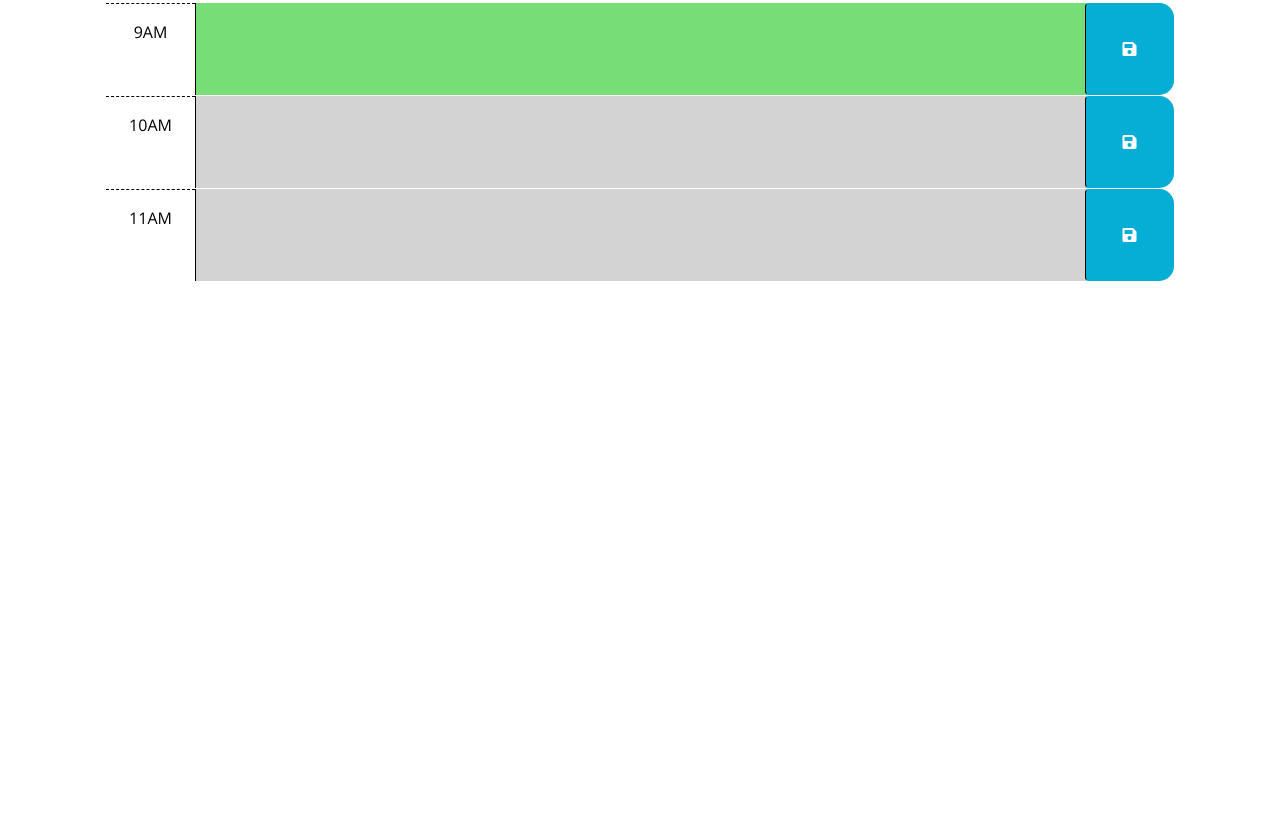
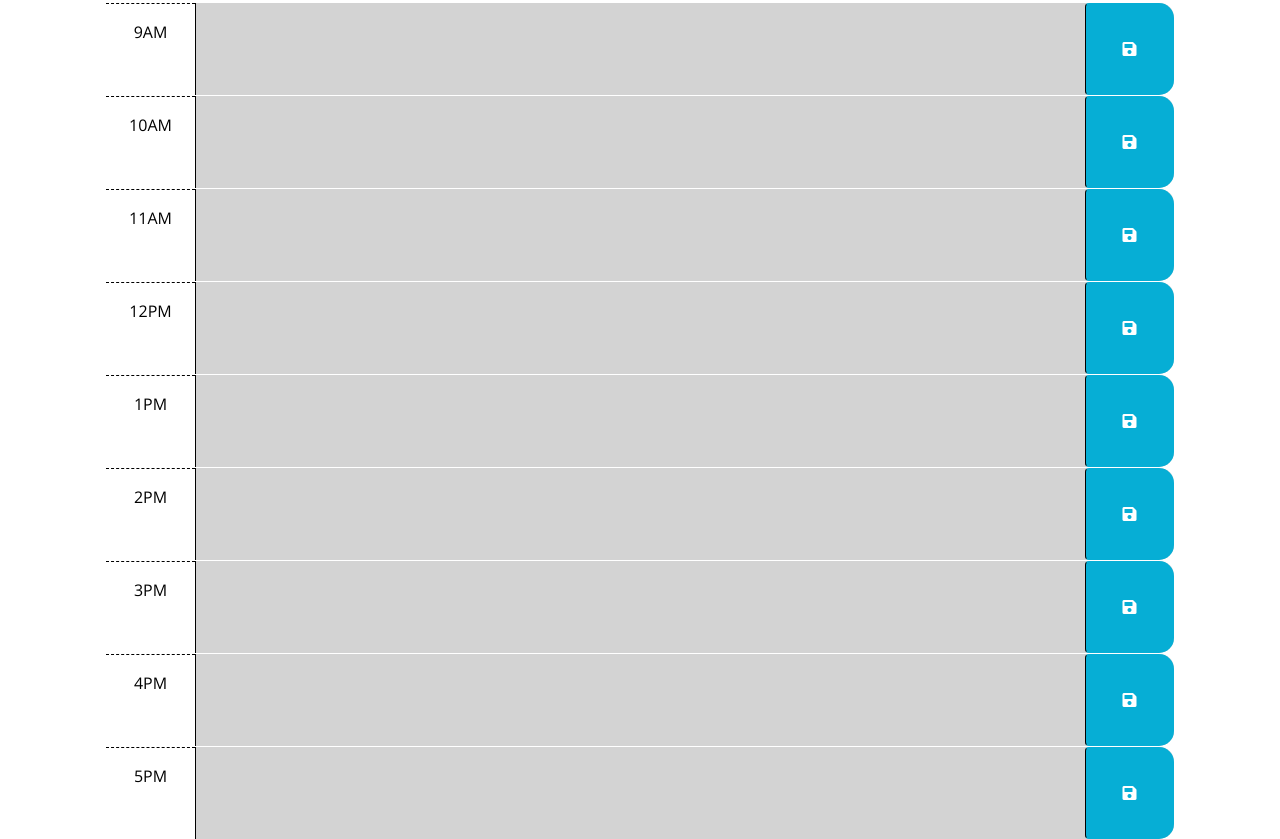
Before and after one commit to 1nscape/Work-day-schedule, a plain HTML site: page Develop/index.html in a window 1280 px wide. Shown: the part 294-1133 px from the top of the page. Before the commit the page ends 800 px from the top, so only its background shows below. Drawn offline with nearby package versions, Linux system fonts and the light colour scheme.

Commit message:
Local storage get item is now functional, when refreshed the textinput appears on the schedule. Added more time slots as well.

```diff
--- a/Develop/index.html
+++ b/Develop/index.html
@@ -43,7 +43,7 @@
 
       <!-- Example of a past time block. The "past" class adds a gray background color. -->
       <div id="hour-9" class="row time-block past">
-        <div class="col-2 col-md-1 hour text-center py-3">9AM</div>
+        <div class="col-2 col-md-1 hour text-center py-3" data-hour="9">9AM</div>
         <textarea class="col-8 col-md-10 description" rows="3"> </textarea>
         <button class="btn saveBtn col-2 col-md-1" aria-label="save">
           <i class="fas fa-save" aria-hidden="true"></i>
@@ -61,12 +61,62 @@
 
       <!-- Example of a future time block. The "future" class adds a green background color. -->
       <div id="hour-11" class="row time-block future">
-        <div class="col-2 col-md-1 hour text-center py-3" data-hour>11AM</div>
+        <div class="col-2 col-md-1 hour text-center py-3" data-hour="11">11AM</div>
         <textarea class="col-8 col-md-10 description" rows="3"> </textarea>
         <button class="btn saveBtn col-2 col-md-1" aria-label="save">
           <i class="fas fa-save" aria-hidden="true"></i>
         </button>
       </div>
+
+      <div id="hour-12" class="row time-block future">
+        <div class="col-2 col-md-1 hour text-center py-3" data-hour="12">12PM</div>
+        <textarea class="col-8 col-md-10 description" rows="3"> </textarea>
+        <button class="btn saveBtn col-2 col-md-1" aria-label="save">
+          <i class="fas fa-save" aria-hidden="true"></i>
+        </button>
+      </div>
+
+      <div id="hour-13" class="row time-block future">
+        <div class="col-2 col-md-1 hour text-center py-3" data-hour="13">1PM</div>
+        <textarea class="col-8 col-md-10 description" rows="3"> </textarea>
+        <button class="btn saveBtn col-2 col-md-1" aria-label="save">
+          <i class="fas fa-save" aria-hidden="true"></i>
+        </button>
+      </div>
+
+      <div id="hour-14" class="row time-block future">
+        <div class="col-2 col-md-1 hour text-center py-3" data-hour="14">2PM</div>
+        <textarea class="col-8 col-md-10 description" rows="3"> </textarea>
+        <button class="btn saveBtn col-2 col-md-1" aria-label="save">
+          <i class="fas fa-save" aria-hidden="true"></i>
+        </button>
+      </div>
+
+      <div id="hour-15" class="row time-block future">
+        <div class="col-2 col-md-1 hour text-center py-3" data-hour="15">3PM</div>
+        <textarea class="col-8 col-md-10 description" rows="3"> </textarea>
+        <button class="btn saveBtn col-2 col-md-1" aria-label="save">
+          <i class="fas fa-save" aria-hidden="true"></i>
+        </button>
+      </div>
+
+      <div id="hour-16" class="row time-block future">
+        <div class="col-2 col-md-1 hour text-center py-3" data-hour="16">4PM</div>
+        <textarea class="col-8 col-md-10 description" rows="3"> </textarea>
+        <button class="btn saveBtn col-2 col-md-1" aria-label="save">
+          <i class="fas fa-save" aria-hidden="true"></i>
+        </button>
+      </div>
+
+      <div id="hour-17" class="row time-block future">
+        <div class="col-2 col-md-1 hour text-center py-3" data-hour="17">5PM</div>
+        <textarea class="col-8 col-md-10 description" rows="3"> </textarea>
+        <button class="btn saveBtn col-2 col-md-1" aria-label="save">
+          <i class="fas fa-save" aria-hidden="true"></i>
+        </button>
+      </div>
+
+
 
     <script src="https://code.jquery.com/jquery-3.4.1.min.js"></script>
     <script
--- a/Develop/script.js
+++ b/Develop/script.js
@@ -2,23 +2,24 @@
 // the code isn't run until the browser has finished rendering all the elements
 // in the html.
 
+
+
+
 var today = dayjs();
 $('#specificdate').text(today.format('dddd, MMM YYYY'));
+
 
 $('.saveBtn').on('click', function () {
   var sibling = $(this).prev().val();
   console.log(sibling)
   var parent = $(this).parent().attr('id');
-
+  console.log(parent)
   localStorage.setItem(parent, sibling);
-
 })
 
 function timeNow() {
   var blockTime = $('.hour')
-  console.log(blockTime);
   var currentTime = dayjs();
-  console.log(currentTime.$H);
 
   for (let index = 0; index < blockTime.length; index++) {
     if (blockTime[index].dataset.hour < currentTime.$H) {
@@ -40,6 +41,15 @@ function timeNow() {
     }
 
   }
+  $('#hour-9 .description').val(localStorage.getItem('hour-9'));
+  $('#hour-10 .description').val(localStorage.getItem('hour-10'));
+  $('#hour-11 .description').val(localStorage.getItem('hour-11'));
+  $('#hour-12 .description').val(localStorage.getItem('hour-12'));
+  $('#hour-13 .description').val(localStorage.getItem('hour-13'));
+  $('#hour-14 .description').val(localStorage.getItem('hour-14'));
+  $('#hour-15 .description').val(localStorage.getItem('hour-15'));
+  $('#hour-16 .description').val(localStorage.getItem('hour-16'));
+  $('#hour-17 .description').val(localStorage.getItem('hour-17'));
 
 }
 timeNow();
@@ -54,7 +64,14 @@ timeNow();
 
 
 
-$(function () {
+
+
+
+
+
+
+
+
   // TODO: Add a listener for click events on the save button. This code should
   // use the id in the containing time-block as a key to save the user input in
   // local storage. HINT: What does `this` reference in the click listener
@@ -73,4 +90,3 @@ $(function () {
   // attribute of each time-block be used to do this?
   //
   // TODO: Add code to display the current date in the header of the page.
-});
```
